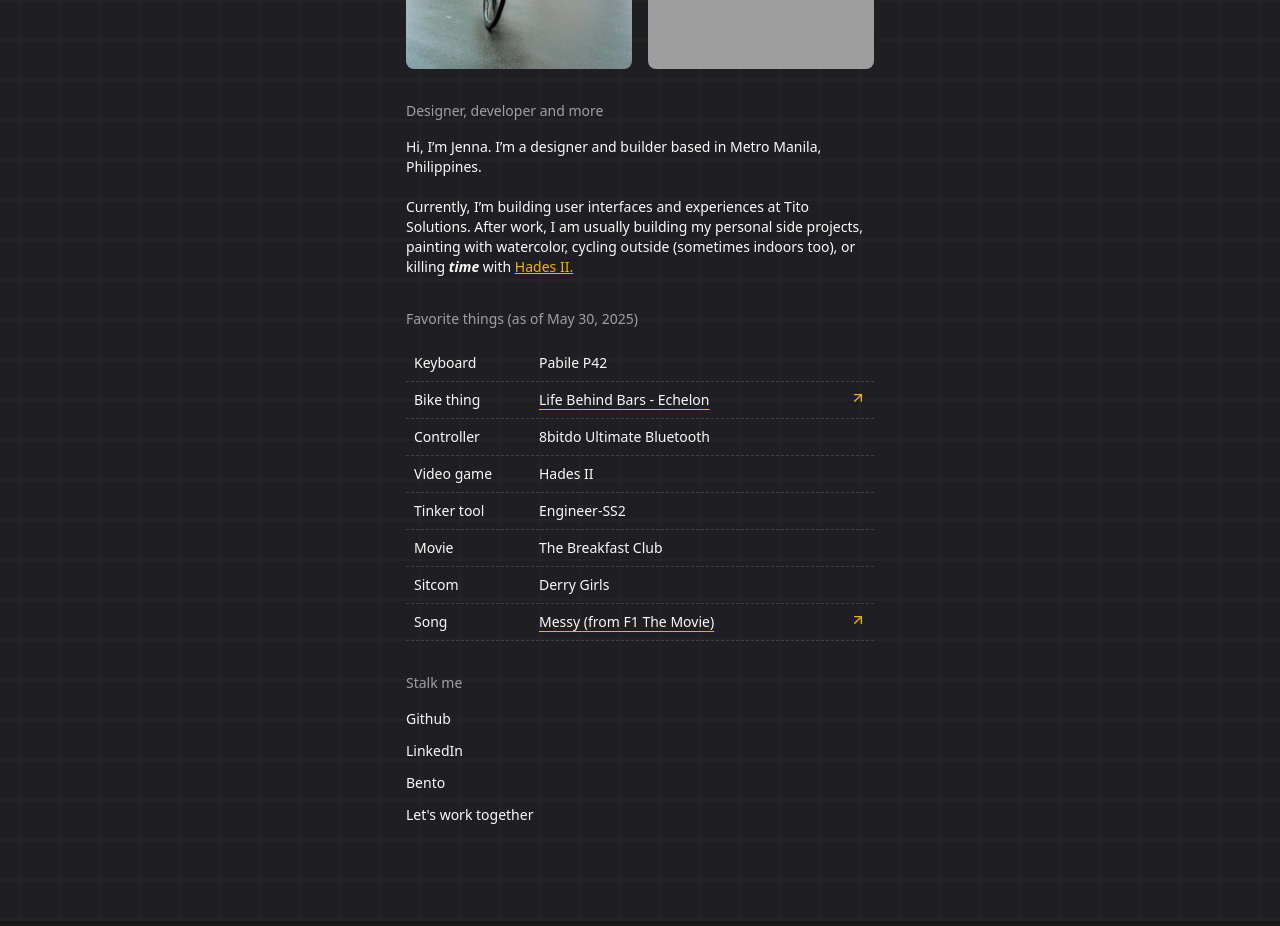
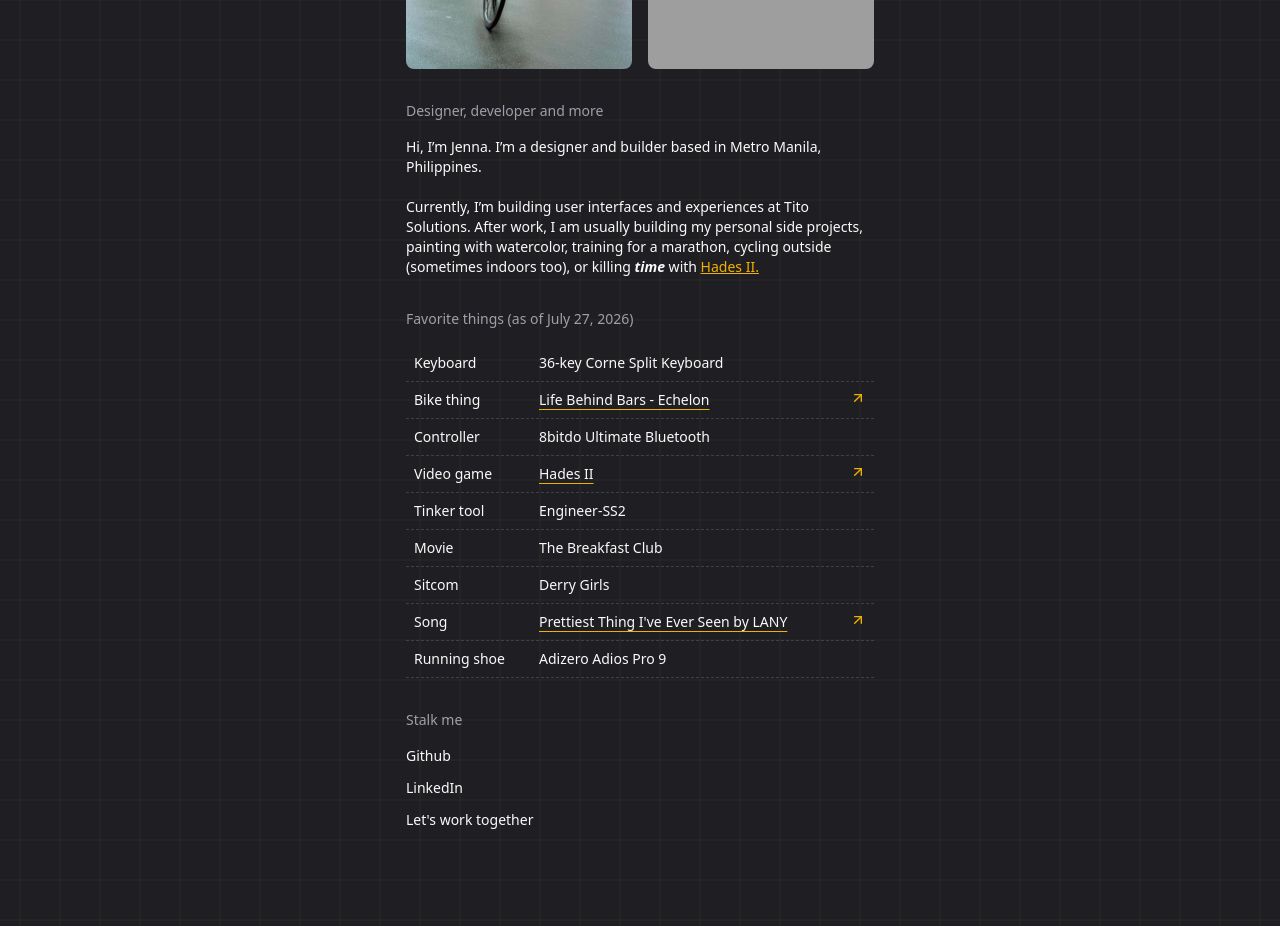
Before and after one commit to jennayey/jennayey-v4, a Next.js app: page /about in a window 1280 px wide. Shown: the part 380-1306 px from the top of the page. Built offline with nearby package versions, Linux system fonts and the light colour scheme; grey boxes are pictures that could not be loaded.

Commit message:
Updated now section

```diff
--- a/app/about/page.tsx
+++ b/app/about/page.tsx
@@ -91,7 +91,7 @@
             <br />
             Currently, I&rsquo;m building user interfaces and experiences at
             Tito Solutions. After work, I am usually building my personal side
-            projects, painting with watercolor, cycling outside (sometimes
+            projects, painting with watercolor, training for a marathon, cycling outside (sometimes
             indoors too), or killing{" "}
             <span className="italic font-semibold">time</span> with{" "}
             <a
@@ -105,10 +105,10 @@
         </div>
         <div className="grid grid-cols-1 gap-4">
           <p className="text-sm text-zinc-400">
-            Favorite things (as of May 30, 2025)
+            Favorite things (as of July 27, 2026)
           </p>
           <div>
-            <Favorites category="Keyboard" item="Pabile P42" />
+            <Favorites category="Keyboard" item="36-key Corne Split Keyboard" />
             <Favorites
               category="Bike thing"
               item="Life Behind Bars - Echelon"
@@ -116,15 +116,19 @@
               hasURL
             />
             <Favorites category="Controller" item="8bitdo Ultimate Bluetooth" />
-            <Favorites category="Video game" item="Hades II" />
+            <Favorites category="Video game" item="Hades II" url="https://store.steampowered.com/app/1145350/Hades_II/" hasURL />
             <Favorites category="Tinker tool" item="Engineer-SS2" />
             <Favorites category="Movie" item="The Breakfast Club" />
             <Favorites category="Sitcom" item="Derry Girls" />
             <Favorites
               category="Song"
-              item="Messy (from F1 The Movie)"
-              url="https://open.spotify.com/track/6Wobsw9uZ0D0xkfOjxXSq9?si=dab3d0af65074a46"
+              item="Prettiest Thing I've Ever Seen by LANY"
+              url="https://open.spotify.com/track/5f9Nt75lq1MLzf5F2xJwTI?si=793f4376cc164c72"
               hasURL
+            />
+             <Favorites
+              category="Running shoe"
+              item="Adizero Adios Pro 9"
             />
           </div>
         </div>
@@ -146,13 +150,6 @@
               LinkedIn
             </a>
             <a
-              href="https://bento.me/jennayey"
-              target="_blank"
-              className="hover:text-yellow-500 hover:underline"
-            >
-              Bento
-            </a>
-            <a
               href="mailto:hello@jennayey.com"
               target="_blank"
               className="hover:text-yellow-500 hover:underline"
--- a/app/page.tsx
+++ b/app/page.tsx
@@ -56,7 +56,7 @@
                 <div className="w-full grid grid-cols-[150px_1fr_min-content] gap-4">
                   <span>UX/UI Designer</span>
                   <span>Tito Solutions</span>
-                  <span className="ml-auto">Today</span>
+                  <span className="ml-auto">Now</span>
                 </div>
               </AccordionTrigger>
               <AccordionContent>
@@ -109,13 +109,7 @@
             >
               LinkedIn
             </a>
-            <a
-              href="https://bento.me/jennayey"
-              target="_blank"
-              className="hover:text-yellow-500 hover:underline"
-            >
-              Bento
-            </a>
+
             <a
               href="mailto:hello@jennayey.com"
               target="_blank"
```
Also changed, not shown: 1 other file (tests, documents, lock files or other folders).
